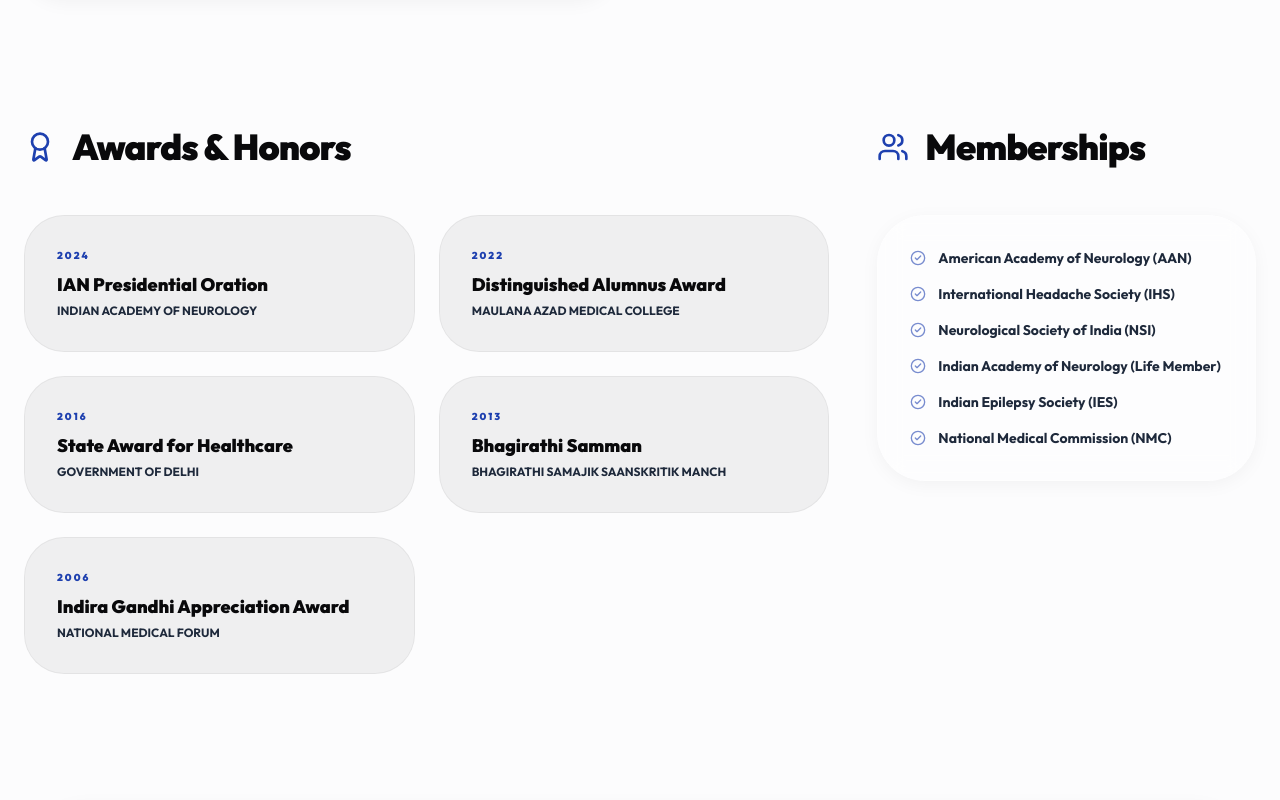
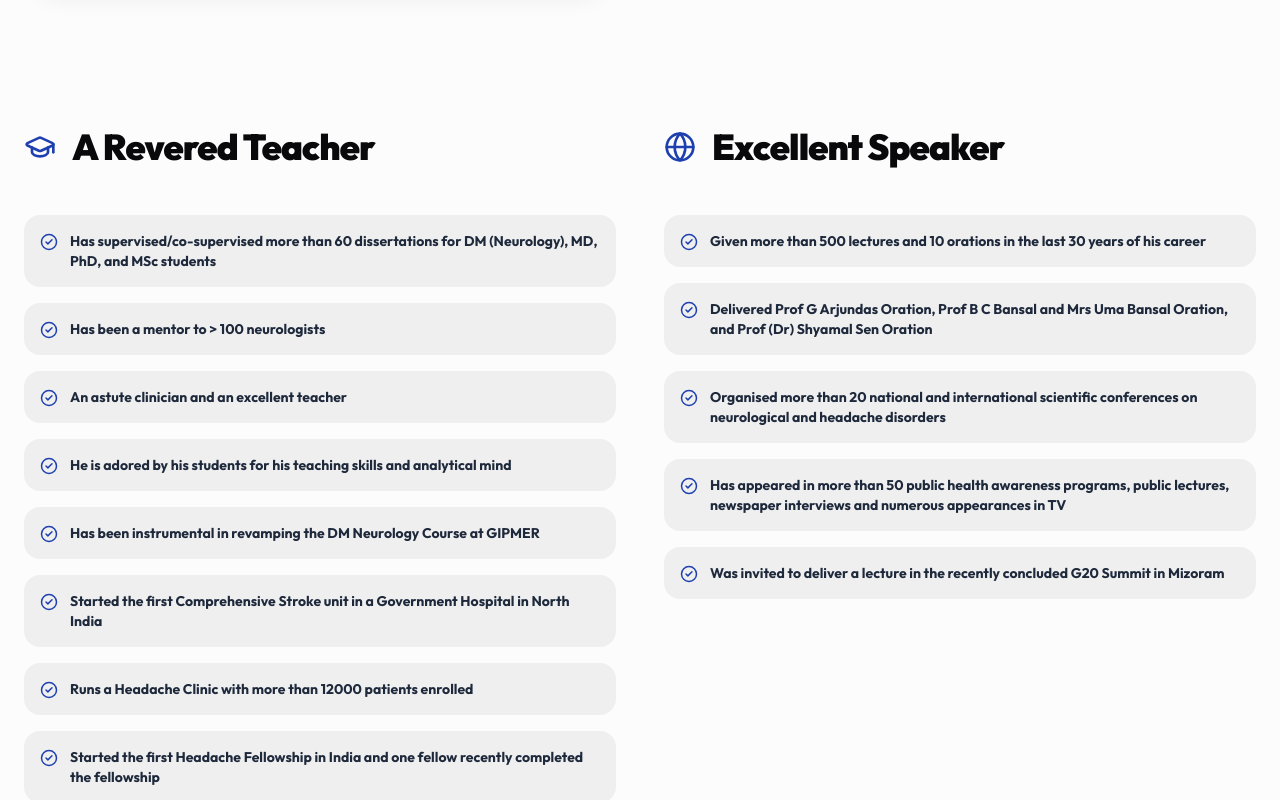
Before and after one commit to RNAHealthTech/DR.-Debashish, a Next.js app: page /about in a window 1280 px wide. Shown: the part 1540-2340 px from the top of the page. Built offline with nearby package versions, Linux system fonts and the light colour scheme.

Commit message:
add data

```diff
--- a/src/app/about/page.tsx
+++ b/src/app/about/page.tsx
@@ -152,6 +152,54 @@ const AboutPage = () => {
           </section>
         </div>
 
+        {/* Teaching & Speaking Grid */}
+        <div className="grid lg:grid-cols-2 gap-12 mb-32">
+          <section>
+            <div className="flex items-center space-x-4 mb-12">
+               <GraduationCap className="text-accent" size={32} />
+               <h2 className="text-4xl font-black tracking-tight">A Revered Teacher</h2>
+            </div>
+            <div className="space-y-4">
+              {[
+                "Has supervised/co-supervised more than 60 dissertations for DM (Neurology), MD, PhD, and MSc students",
+                "Has been a mentor to > 100 neurologists",
+                "An astute clinician and an excellent teacher",
+                "He is adored by his students for his teaching skills and analytical mind",
+                "Has been instrumental in revamping the DM Neurology Course at GIPMER",
+                "Started the first Comprehensive Stroke unit in a Government Hospital in North India",
+                "Runs a Headache Clinic with more than 12000 patients enrolled",
+                "Started the first Headache Fellowship in India and one fellow recently completed the fellowship"
+              ].map((item, i) => (
+                <div key={i} className="flex items-start space-x-3 text-sm font-bold text-secondary bg-primary/5 dark:bg-white/5 p-4 rounded-2xl">
+                  <CheckCircle2 size={18} className="text-accent shrink-0 mt-0.5" />
+                  <span>{item}</span>
+                </div>
+              ))}
+            </div>
+          </section>
+
+          <section>
+            <div className="flex items-center space-x-4 mb-12">
+               <Globe className="text-accent" size={32} />
+               <h2 className="text-4xl font-black tracking-tight">Excellent Speaker</h2>
+            </div>
+            <div className="space-y-4">
+              {[
+                "Given more than 500 lectures and 10 orations in the last 30 years of his career",
+                "Delivered Prof G Arjundas Oration, Prof B C Bansal and Mrs Uma Bansal Oration, and Prof (Dr) Shyamal Sen Oration",
+                "Organised more than 20 national and international scientific conferences on neurological and headache disorders",
+                "Has appeared in more than 50 public health awareness programs, public lectures, newspaper interviews and numerous appearances in TV",
+                "Was invited to deliver a lecture in the recently concluded G20 Summit in Mizoram"
+              ].map((item, i) => (
+                <div key={i} className="flex items-start space-x-3 text-sm font-bold text-secondary bg-primary/5 dark:bg-white/5 p-4 rounded-2xl">
+                  <CheckCircle2 size={18} className="text-accent shrink-0 mt-0.5" />
+                  <span>{item}</span>
+                </div>
+              ))}
+            </div>
+          </section>
+        </div>
+
         {/* Awards & Memberships */}
         <div className="grid lg:grid-cols-3 gap-12 mb-32">
           <div className="lg:col-span-2">
--- a/src/app/awards/page.tsx
+++ b/src/app/awards/page.tsx
@@ -13,22 +13,28 @@ const AwardsPage = () => {
       desc: "The highest academic honor bestowed by the Indian Academy of Neurology for outstanding contributions to the field."
     },
     {
+      title: "Eminent Medical and Health Education Teacher Award",
+      org: "Delhi Medical Association",
+      year: "2022",
+      desc: "Awarded for exceptional teaching skills, analytical mind and mentorship to over 100 neurologists."
+    },
+    {
       title: "Distinguished Alumnus Award",
       org: "Maulana Azad Medical College (MAMC)",
-      year: "2022",
+      year: "2021",
       desc: "Recognized for exemplary service in medical education and clinical leadership."
     },
     {
       title: "State Award for Healthcare Excellence",
       org: "Government of NCT of Delhi",
-      year: "2016",
-      desc: "Awarded by the Chief Minister for exceptional service in public healthcare at G.B. Pant Hospital."
+      year: "2015-16",
+      desc: "Awarded by the Government of NCT of Delhi for meritorious services in the field of health care."
     },
     {
       title: "Bhagirathi Samman",
-      org: "National Social Forum",
+      org: "Bhagirathi Samajik Saanskritik Manch",
       year: "2013",
-      desc: "For pioneering work in establishing dedicated headache clinics in India."
+      desc: "Awarded for Neurological patient care."
     },
     {
       title: "Indira Gandhi Appreciation Award",
--- a/src/app/media/page.tsx
+++ b/src/app/media/page.tsx
@@ -44,6 +44,14 @@ const MediaPage = () => {
       date: "Academic",
       icon: <Newspaper size={20} />,
       link: "https://www.youtube.com/watch?v=NoAHEJ2deXM"
+    },
+    {
+      type: "Conversation",
+      title: "IHS Video: A conversation on migraine research - Professor Rami Burstein & Debashish Chowdhury",
+      source: "International Headache Society",
+      date: "Academic",
+      icon: <Video size={20} />,
+      link: "#"
     }
   ];
 
```
